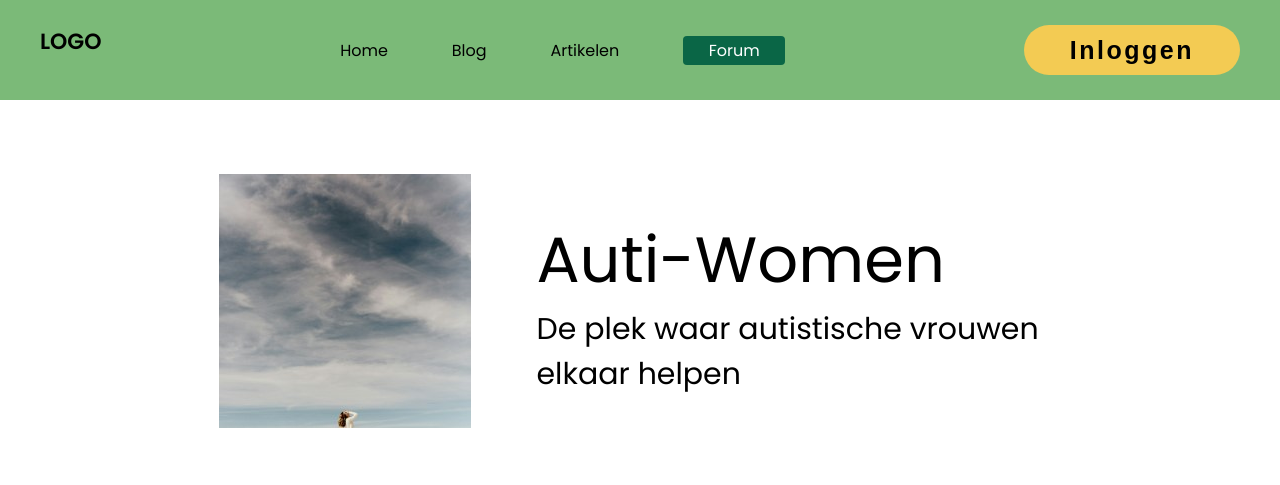
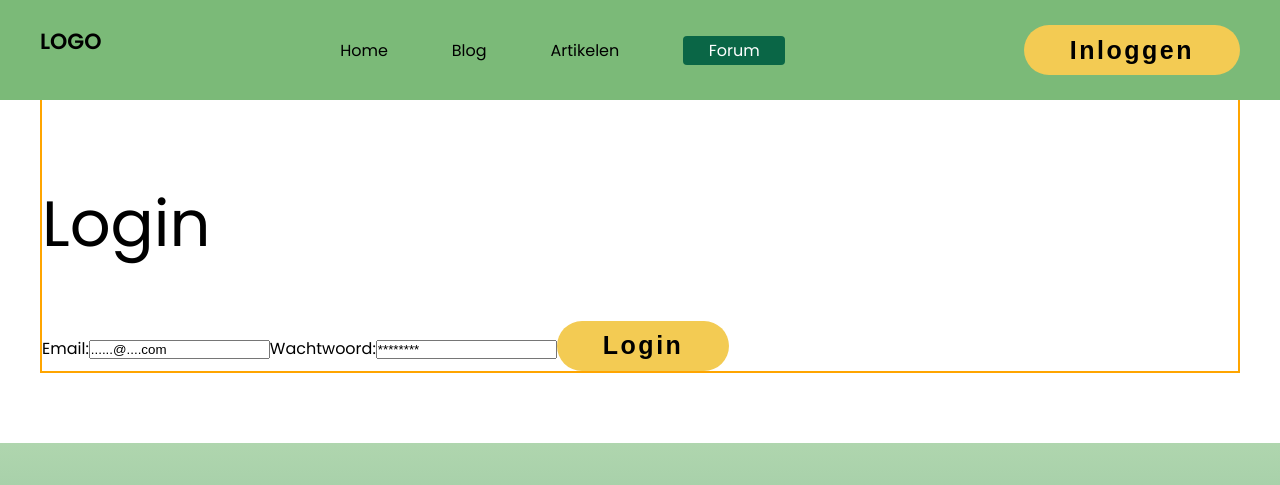
Before and after one commit to TamaraDeBeer/Frontend-AutiWomen, a React (Vite) app: page /login in a window 1280 px wide. Shown: the top 485 px of the page. Built offline with nearby package versions, Linux system fonts and the light colour scheme; the HTML template or start-up script is replaced by a standard one.

Commit message:
login form met react hook form gemaakt

```diff
--- a/package.json
+++ b/package.json
@@ -13,6 +13,7 @@
     "node": "^22.5.1",
     "react": "^18.2.0",
     "react-dom": "^18.2.0",
+    "react-hook-form": "^7.52.2",
     "react-router-dom": "^6.25.1",
     "vite-plugin-svgr": "^4.2.0"
   },
--- a/src/pages/accountLogin/AccountLogin.jsx
+++ b/src/pages/accountLogin/AccountLogin.jsx
@@ -1,25 +1,66 @@
-import styles from "../homePage/Home.module.css";
-import hero from "../../assets/home-hero.jpg";
+import styles from "./AccountLogin.module.css";
+import {useForm} from 'react-hook-form';
+import Button from "../../components/button/Button.jsx";
 
 function AccountLogin() {
-    return (
-        <div>
+    const {handleSubmit, formState: {errors}, register, } = useForm( {
+        defaultValues: {
+            email: "......@....com",
+            password: "********",
+        }
+    });
+
+    function handleFormSubmit(data) {
+        console.log(data);
+    }
+
+    return (<>
+
             <section className={styles['outer-container']}>
-                <div className={`${styles['inner-container']} ${styles['section-hero__inner-container']}`}>
-                    <figure className={styles['section-hero__inner-container-image']}>
-                        <img src={hero} alt="Hero"/>
-                    </figure>
+                <div className={`${styles['inner-container']} ${styles['section-login__inner-container']}`}>
+                    <h1>Login</h1>
+                    <form onSubmit={handleSubmit(handleFormSubmit)}>
+                        <label htmlFor="email-field">
+                            Email:
+                            <input
+                                type="text"
+                                id="email-field"
+                                {...register("email", {
+                                    required: {
+                                        value: true,
+                                        message: "Email is verplicht",
+                                    },
+                                    validate: (value) => value.includes('@') || "Email moet een @ bevatten",
+                                })}
+                            />
+                            {errors.email && <p>{errors.email.message}</p>}
+                        </label>
 
-                    <div className={styles['section-hero__inner-container-text']}>
-                        <h1>Auti-Women</h1>
-                        <h2 className={styles['section-hero__subtitle']}>De plek waar autistische vrouwen elkaar helpen</h2>
-                    </div>
+                        <label htmlFor="password">
+                            Wachtwoord:
+                            <input
+                                type="text"
+                                id="password-field"
+                                {...register("password", {
+                                    required: {
+                                        value: true,
+                                        message: "Password is verplicht",
+                                    },
+                                    minLength: {
+                                        value: 8,
+                                        message: "Wachtwoord is tenminste 8 karakters lang",
+                                    }
+                                })}
+                            />
+                            {errors.password && <p>{errors.password.message}</p>}
+                        </label>
+
+                        <Button type="submit">Login</Button>
+                    </form>
+
                 </div>
             </section>
-
-
-        </div>
-    );
+        </>);
 }
 
 export default AccountLogin;
--- a/src/pages/accountLogin/AccountLogin.module.css
+++ b/src/pages/accountLogin/AccountLogin.module.css
@@ -12,22 +12,6 @@
     justify-content: center;
     margin: 30px 20px 50px 20px;
     gap: 3.12rem;
+    padding-top: 7.75rem;
+    border: 2px solid orange;
 }
-
-.section-hero__inner-container {
-    flex-direction: row;
-    justify-content: center;
-    padding-top: 7.75rem;
-}
-
-.section-hero__inner-container-text {
-    width: 32.8125rem;
-    display: flex;
-    flex-direction: column;
-    justify-content: center;
-    margin-left: 1rem;
-}
-
-.section-hero__subtitle {
-    text-align: left;
-}
--- a/src/pages/homePage/Home.module.css
+++ b/src/pages/homePage/Home.module.css
@@ -12,12 +12,12 @@
     justify-content: center;
     margin: 30px 20px 50px 20px;
     gap: 3.12rem;
+    padding-top: 7.75rem;
 }
 
 .section-hero__inner-container {
     flex-direction: row;
     justify-content: center;
-    padding-top: 7.75rem;
 }
 
 .section-hero__inner-container-text {
```
Also changed, not shown: 1 other file (tests, documents, lock files or other folders).
